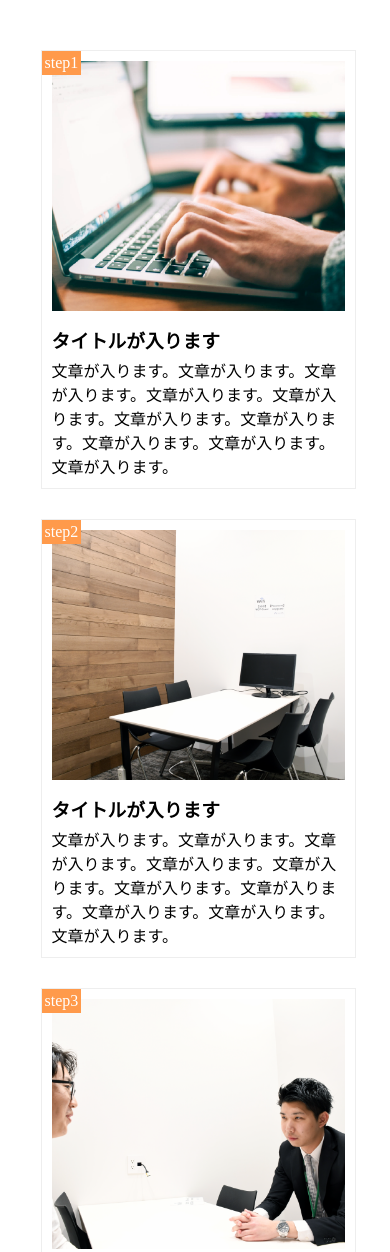
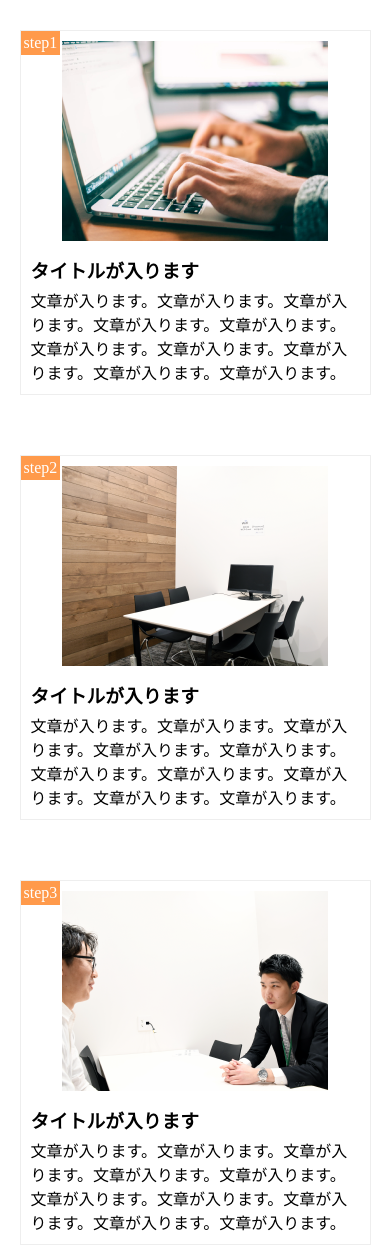
Before and after one commit to hiroki-ume/chapter9_exercise, a plain HTML site: page index.html in a window 390 px wide. Shown: the top 1252 px of the page. Drawn offline with Linux system fonts and the light colour scheme.

Commit message:
[Update]レスポンシブ対応時に画像が崩れないよう修正

```diff
--- a/style.css
+++ b/style.css
@@ -57,31 +57,29 @@ main{
 @media screen and (max-width: 768px){
 	main{
 		width: 90%;
-		margin: 50px auto;
-
+		margin: 0 auto;
 		}
 	.contents{
-		width: 90%;
-		margin-bottom: 30px;
-		margin-left: 21px;
-		margin-right: 21px;
-
-	}
-	.contents:last-child{
-	margin-bottom: 0;
+		width: 100%;
+		margin: 30px auto;
 	}
 	.image1{
-		height: 250px;
-
+		width: 50%;
+		min-width: 266px;
+		margin: 0 auto;
+		height: 200px;
 	}
 	.image2{
-		height: 250px;
-
+		width: 50%;
+		min-width: 266px;
+		margin: 0 auto;
+		height: 200px;
 	}
 	.image3{
-		height: 250px;
-
-	}
-
+		width: 50%;
+		min-width: 266px;
+		margin: 0 auto;
+		height: 200px;
+			}
 
 }
```
